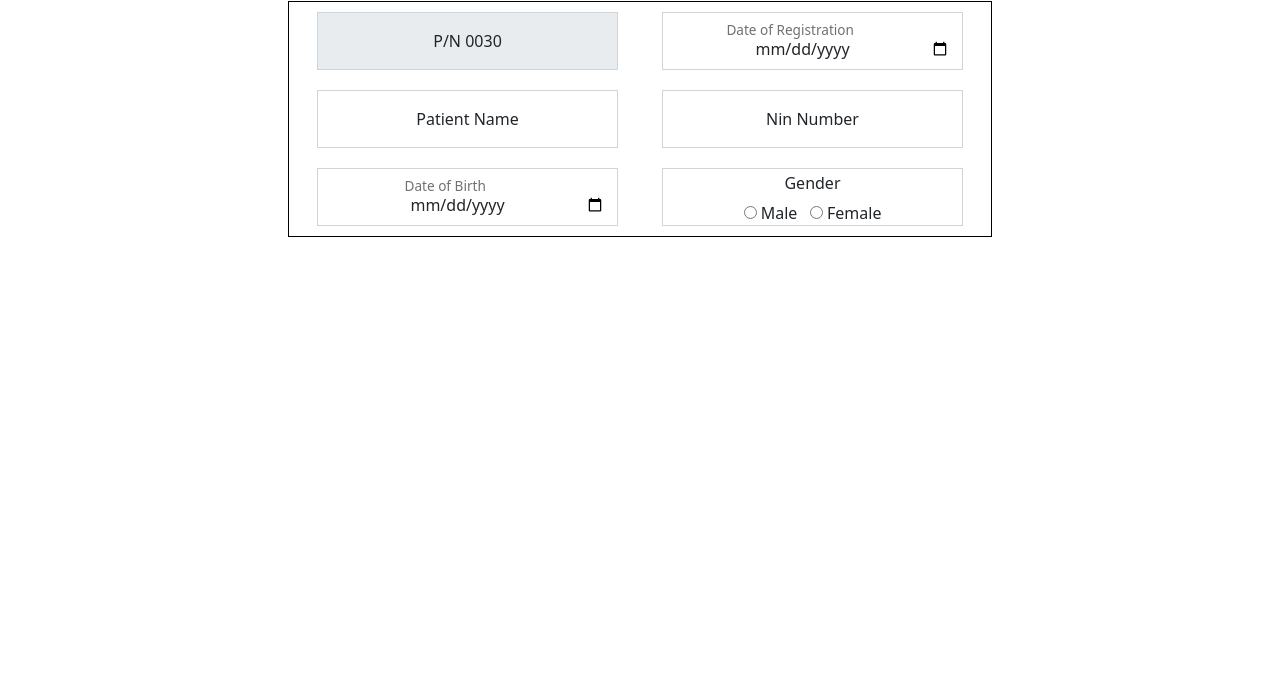
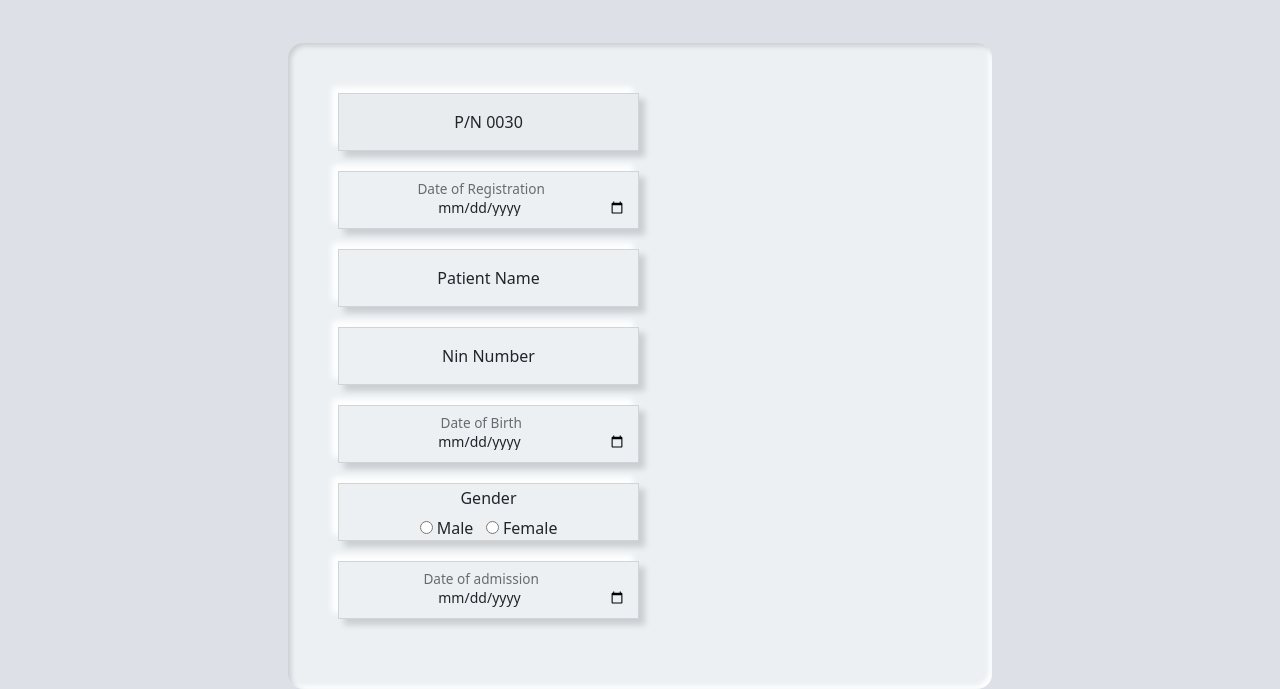
Before and after one commit to yoginoit39/ebola-reg-form, a plain HTML site: page form.html in a window 1280 px wide. Shown: the part 141-830 px from the top of the page. Before the commit the page ends 800 px from the top, so only its background shows below. Drawn offline with nearby package versions, Linux system fonts and the light colour scheme.

Commit message:
changes in css

```diff
--- a/css/style.css
+++ b/css/style.css
@@ -1,6 +1,11 @@
 *{
     margin: 0;
     padding: 0;
+
+}
+
+body{
+    background: #dde1e7;
 }
 
 .navbar{
@@ -20,9 +25,15 @@ text-decoration: none;
 }
 
 .form-container{
-    border: 1px solid black;
-    column-gap: px;
+    margin-top: 50px;
     width: 55%;
+    height: fit-content;
+    border-radius: 15px;
+    padding: 40px;
+    box-sizing: border-box;
+    background: #ecf0f3;
+    box-shadow: inset 3px 3px 5px #cbced1, inset -3px -3px 5px white;
+
 }
 
 .form-floating{
@@ -32,6 +43,12 @@ text-decoration: none;
 
 .form-control{
     border-radius: 0px;
+    background: #ecf0f3;
+    padding: 10px;
+    padding-left: 20px;
+    height: 50px;
+    font-size: 14px;
+    box-shadow:  6px 6px 6px #cbced1, -6px -6px 6px white;
 }
 
 #float-lables{
@@ -40,6 +57,11 @@ text-decoration: none;
 
 #date-pick{
     text-align: center;
+}
+
+#float-lables-date{
+    text-align: center;
+    margin-left: 15px;
 }
 
 /* radio gender */
@@ -51,6 +73,8 @@ text-decoration: none;
     margin-left: 0px;
     width: 100%;
     padding-top: 5px;
+    box-shadow:  6px 6px 6px #cbced1, -6px -6px 6px white;
+
 }
 
 .item {
--- a/form.html
+++ b/form.html
@@ -32,7 +32,7 @@
                             </div>
                         <div class="form-floating col-lg-5">
                             <input type="date" class="form-control" id="date-pick" placeholder="">
-                            <label id="float-lables">Date of Registration</label>
+                            <label id="float-lables-date">Date of Registration</label>
                         </div>
                     </div>
                     <div class="row">
@@ -49,7 +49,7 @@
                     <div class="row">
                         <div class="form-floating col-lg-5">
                             <input type="date" class="form-control" id="date-pick" placeholder="">
-                            <label id="float-lables">Date of Birth</label>
+                            <label id="float-lables-date">Date of Birth</label>
                         </div>
                         <div class="form-floating col-lg-5">
                             <div class="list">
@@ -64,10 +64,22 @@
                                   <label for="brimstone">Female</label>
                                 </div>
                         </div>
+                     </div>
                     </div>
-                    </div>
+
+                    <div class="row">
+                        <div class="form-floating col-lg-5">
+                            <input type="date" class="form-control" id="date-pick" placeholder="">
+                            <label id="float-lables-date">Date of admission</label>
+                        </div>
+                        <div class="form-floating col-lg-5">
+                        </div>
+                </div>
+
                 </form>
+
             </div>
+
             <!-- end of container -->
 
     <script src="js/date.js"></script>
```
Also changed, not shown: neo.html (added, +40 -0 lines).
